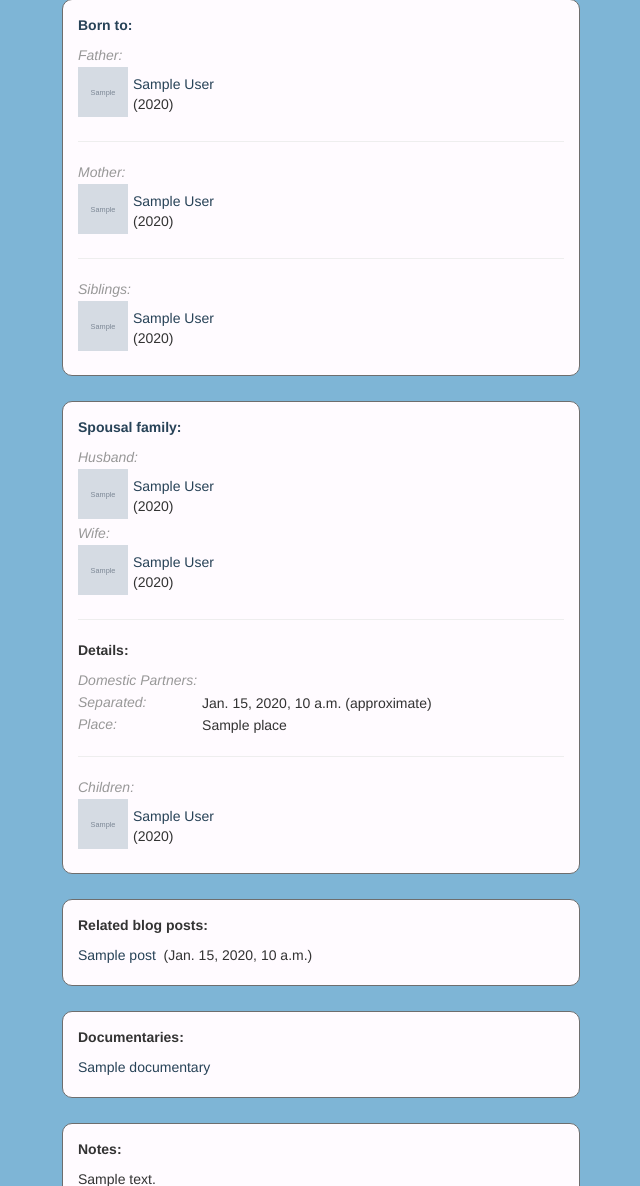
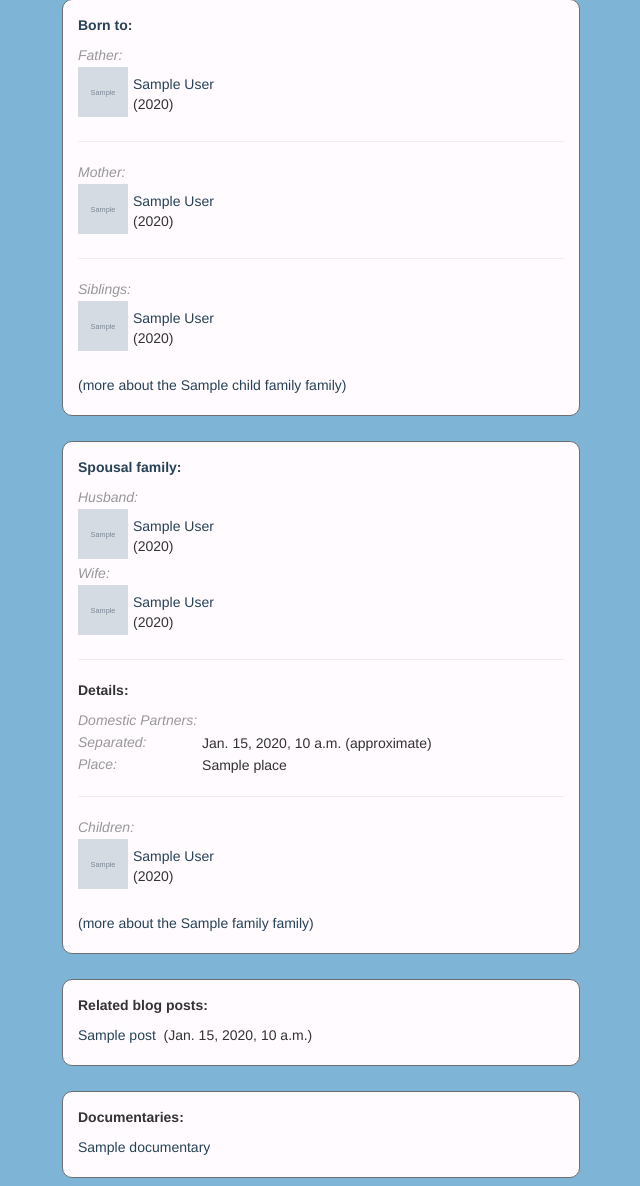
Before and after one commit to gthole/gedgo, a Django app: template templates/gedgo/person.html in a window 1280 px wide. Shown: the part 692-1878 px from the top of the page, without its empty margins (189-829 px from the left). Run offline with Django 3.2, Linux system fonts and the light colour scheme; the template is opened without the code that fills it: most values are stand-ins (such as "Sample title", 1, 10 or a date in 2020); grey boxes marked "Sample" are stand-in pictures; some libraries are stand-ins or nearby versions.

Commit message:
More obvious links to familes.

```diff
--- a/templates/gedgo/person.html
+++ b/templates/gedgo/person.html
@@ -83,6 +83,8 @@
 			{% endif %}
 		{% endfor %}
 	{% endif %}
+	<br />
+	<a href="/gedgo/{{ gedcom.id }}/{{ person.child_family.pointer }}">(more about the {{ person.child_family.family_name }} family)</a>
 </div>
 {% endif %}
 
@@ -145,6 +147,8 @@
 			{% include "gedgo/person-card.html" %}
 		{% endfor %}
 	{% endif %}
+	<br />
+	<a href="/gedgo/{{ gedcom.id }}/{{ family.pointer }}">(more about the {{ family.family_name }} family)</a>
 </div>
 {% endfor %}
 
```
